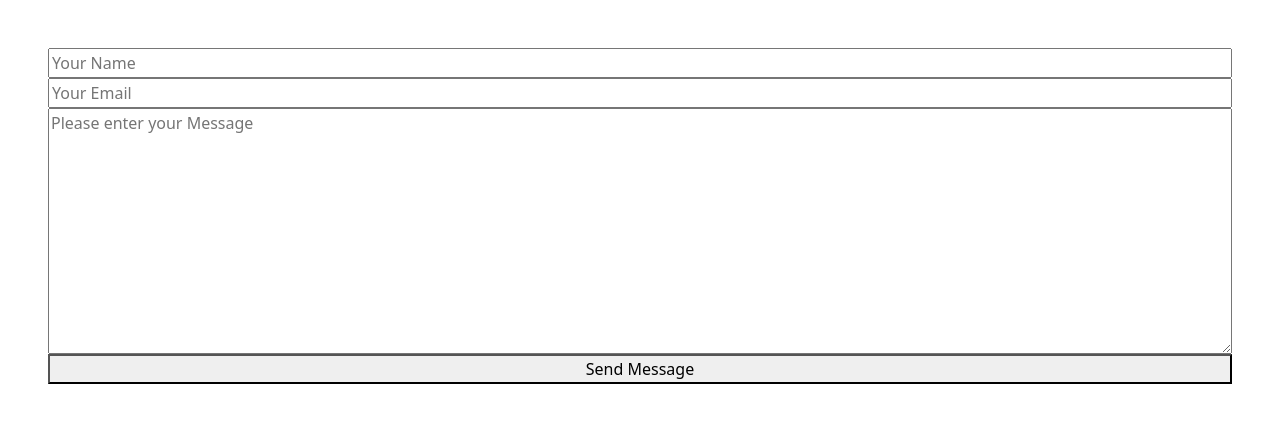
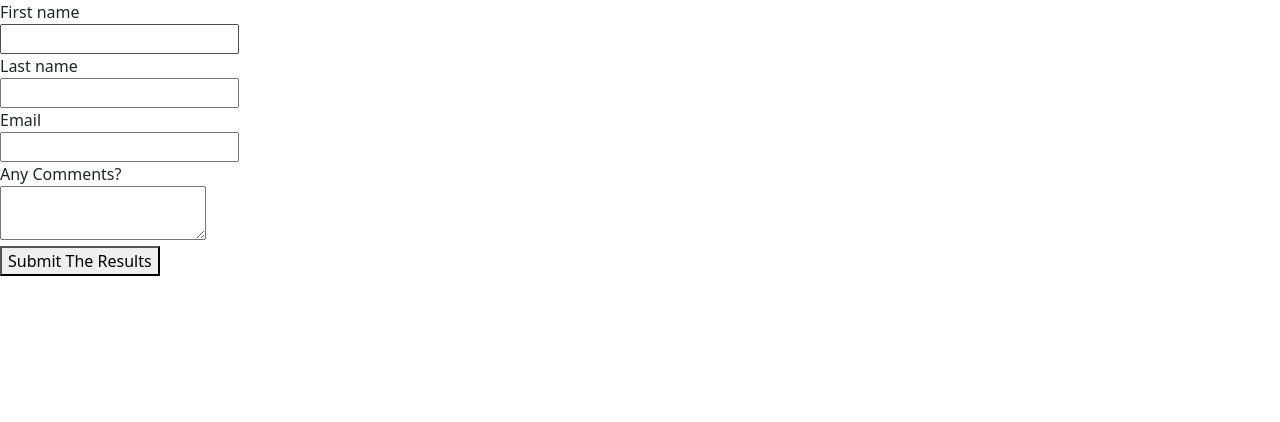
Before and after one commit to ahmadad62/react-bootstrap-tutorial, a React (Create React App) app: page / in a window 1280 px wide. Shown: the top 422 px of the page. Built offline with nearby package versions, Linux system fonts and the light colour scheme.

Commit message:
add netlify contct form-and corect some issues

```diff
--- a/src/contact.js
+++ b/src/contact.js
@@ -11,22 +11,50 @@
   return (
     <div className="Contact">
       <form
-        style={formStyles}
         name="contact v2"
-        method="POST"
+        method="post"
         data-netlify="true"
+        onSubmit="submit"
+        action="/success/"
+        data-netlify-honeypot="bot-field"
       >
-        <input type="hidden" name="forma-name" value="contact" />
-        <input required type="text" name="name" placeholder="Your Name" />
-        <input required type="email" name="email" placeholder="Your Email" />
-        <textarea
-          required
-          name="message"
-          placeholder="Please enter your Message"
-          col="30"
-          rows="10"
-        ></textarea>
-        <button type="submit">Send Message</button>
+        <input type="hidden" name="form-name" value="contact v2" />
+
+        <div hidden>
+          <input name="bot-field" />
+        </div>
+
+        <div>
+          <label>
+            First name
+            <br />
+            <input type="text" name="first-name" />
+          </label>
+        </div>
+
+        <div>
+          <label>
+            Last name
+            <br />
+            <input type="text" name="last-name" />
+          </label>
+        </div>
+
+        <div>
+          <label htmlFor="email">Email</label>
+          <br />
+          <input id="email" type="email" name="email" />
+        </div>
+
+        <div>
+          <label>
+            Any Comments?
+            <br />
+            <textarea name="comments"></textarea>
+          </label>
+        </div>
+
+        <button type="submit">Submit The Results</button>
       </form>
     </div>
   );
```
